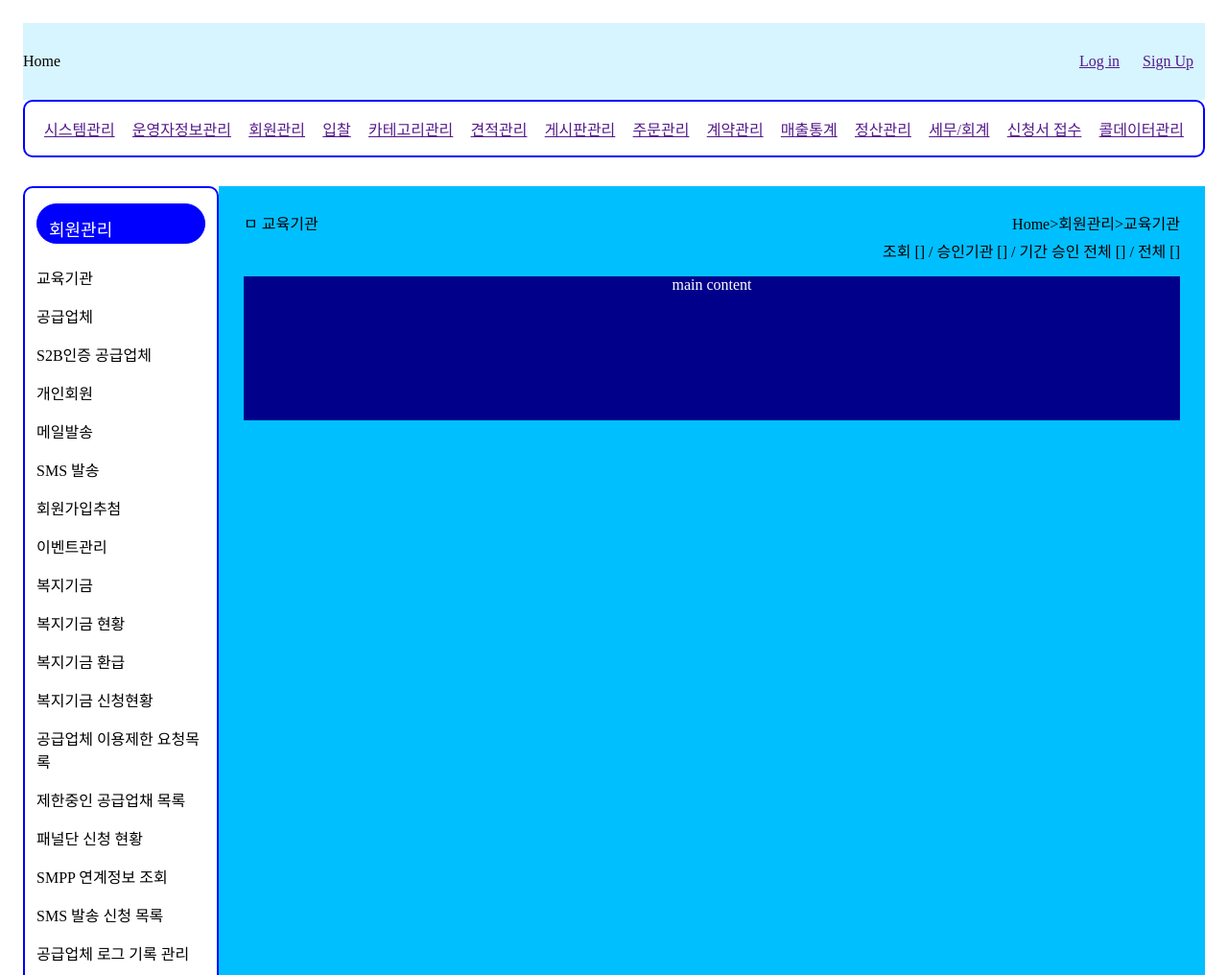
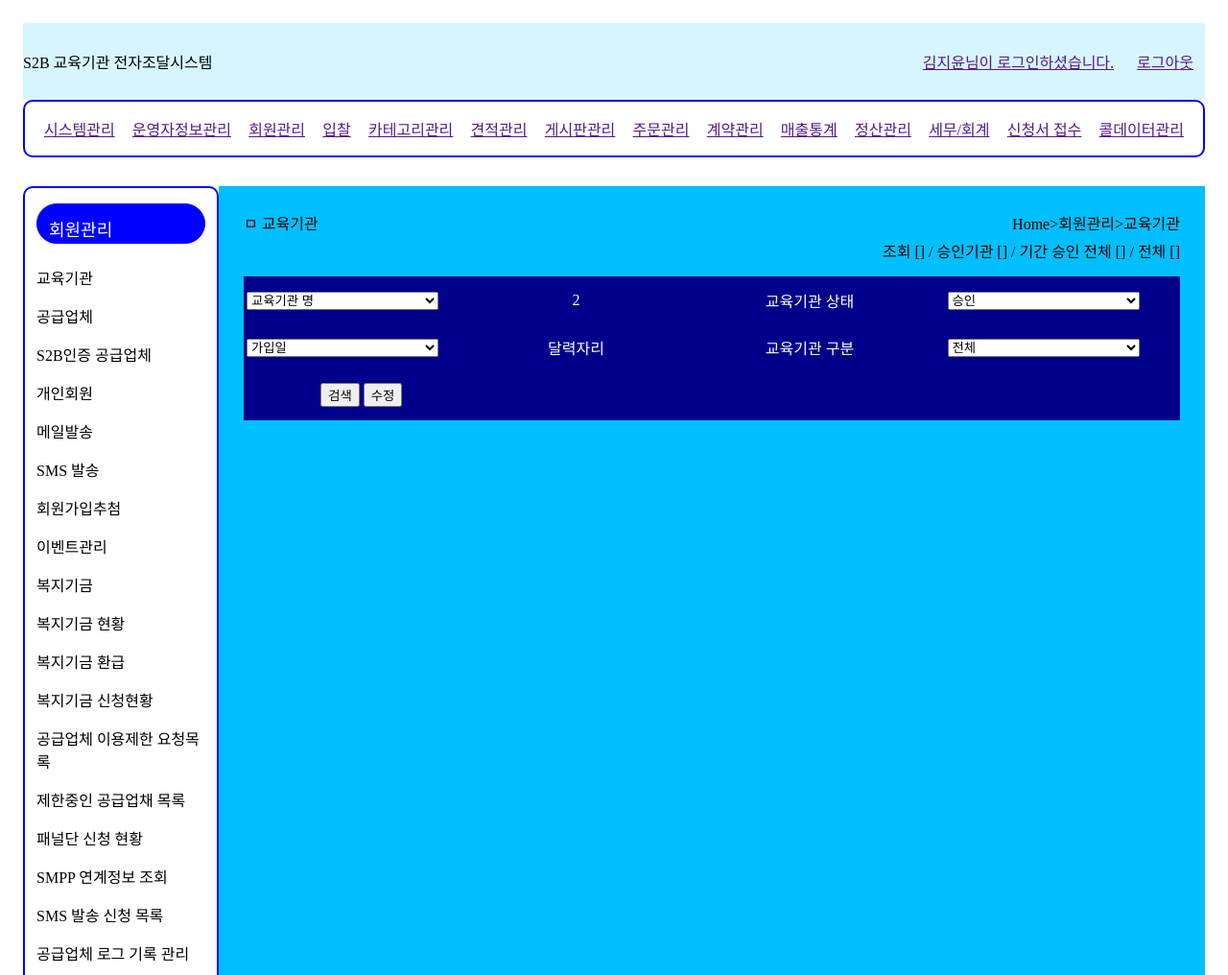
Before and after one commit to yoondotcom/frontend-study, a plain HTML site: page 1_Homework/20210505.html in a window 1280 px wide. Shown: the top 1016 px of the page at 96% size. Drawn offline with Linux system fonts and the light colour scheme.

Commit message:
콘텐츠 작업중

```diff
--- a/1_Homework/20210505.html
+++ b/1_Homework/20210505.html
@@ -27,6 +27,8 @@
             height: 80px;
             background-color: #d7f5ff;
         }
+
+
         .home_side_icons {
             list-style: none;
             display: flex;
@@ -127,6 +129,24 @@
             margin: 10px 10px 10px 10px;
         }
 
+        .select_1 {
+            float: left;
+            width: 200px;
+        }
+
+        .select_2 {
+            float: left;
+            width: 200px;
+        }
+
+        .top2_2 {
+            width: 200px;
+        }
+
+        .top2_3 {
+            width: 200px;
+        }
+
         .sub_content {
             background-color:darkcyan;
             margin: 10px 10px 0px 10px;
@@ -151,10 +171,10 @@
 <body>
 <div class="container">
     <div class="header">
-        <div class="home_icons">Home</div>
+        <div class="home_icons">S2B 교육기관 전자조달시스템</div>
         <ul class="home_side_icons">
-            <li><a href="">Log in</a></li>
-            <li><a href="">Sign Up</a></li>
+            <li class="main_logo"><a href="">김지윤님이 로그인하셨습니다.</a></li>
+            <li><a href="">로그아웃</a></li>
         </ul>
     </div>
     <div class="top">
@@ -204,7 +224,51 @@
             <div>Home>회원관리>교육기관</div>
         </div>
         <div class="content_top2">조회 [] / 승인기관 [] / 기간 승인 전체 [] / 전체 []</div>
-        <div class="main_content">main content</div>
+        <table class="main_content">
+            <tbody>
+                <tr>
+                    <td>
+                        <select class="select_1">
+                            <option value="">교육기관 명</option>
+                        </select>
+                    </td>
+                    <td>
+                        <div class="top2_2">2</div>
+                    </td>
+                    <td>
+                        <div class="top2_3">교육기관 상태</div>
+                    </td>
+                    <td>
+                        <select class="select_2">
+                            <option value="">승인</option>
+                        </select>
+                    </td>
+                </tr>
+                <tr>
+                    <td>
+                        <select select class="select_1">
+                        <option value="">가입일</option>
+                    </select></td>
+                    <td>
+                        <div class="top2_2">달력자리</div>
+                    </td>
+                    <td>
+                        <div class="top2_3">교육기관 구분</div>
+                    </td>
+                    <td>
+                        <select class="select_2">
+                            <option value="">전체</option>
+                        </select>
+                    </td>
+                </tr>
+                <tr>
+                    <td>
+                        <button>검색</button>
+                        <button>수정</button>
+                    </td>
+                </tr>
+            </tbody>
+        </table>
     </div>
     <div class="footer">
         <!-- <div class="footer_top">고객상담 : 1577-3309 (월~금 09:00~18:00)</div> -->
```
